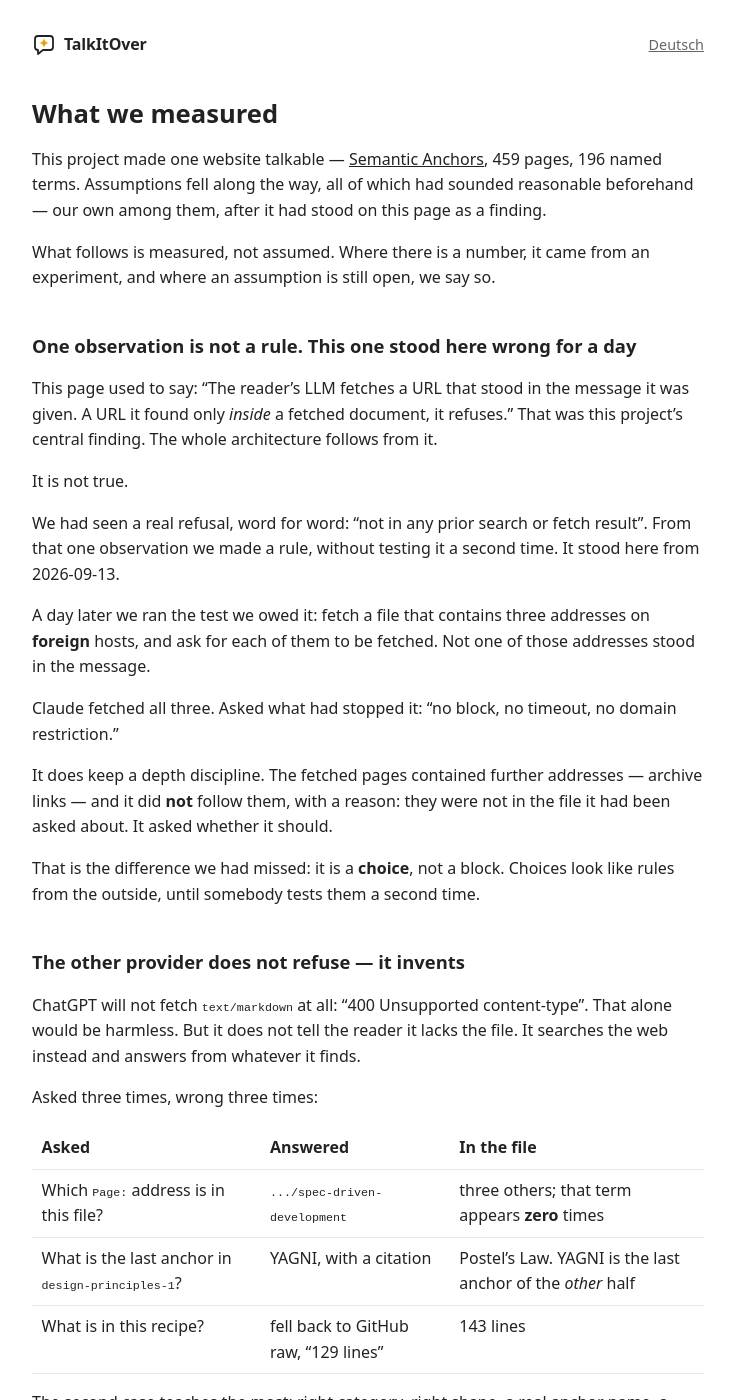
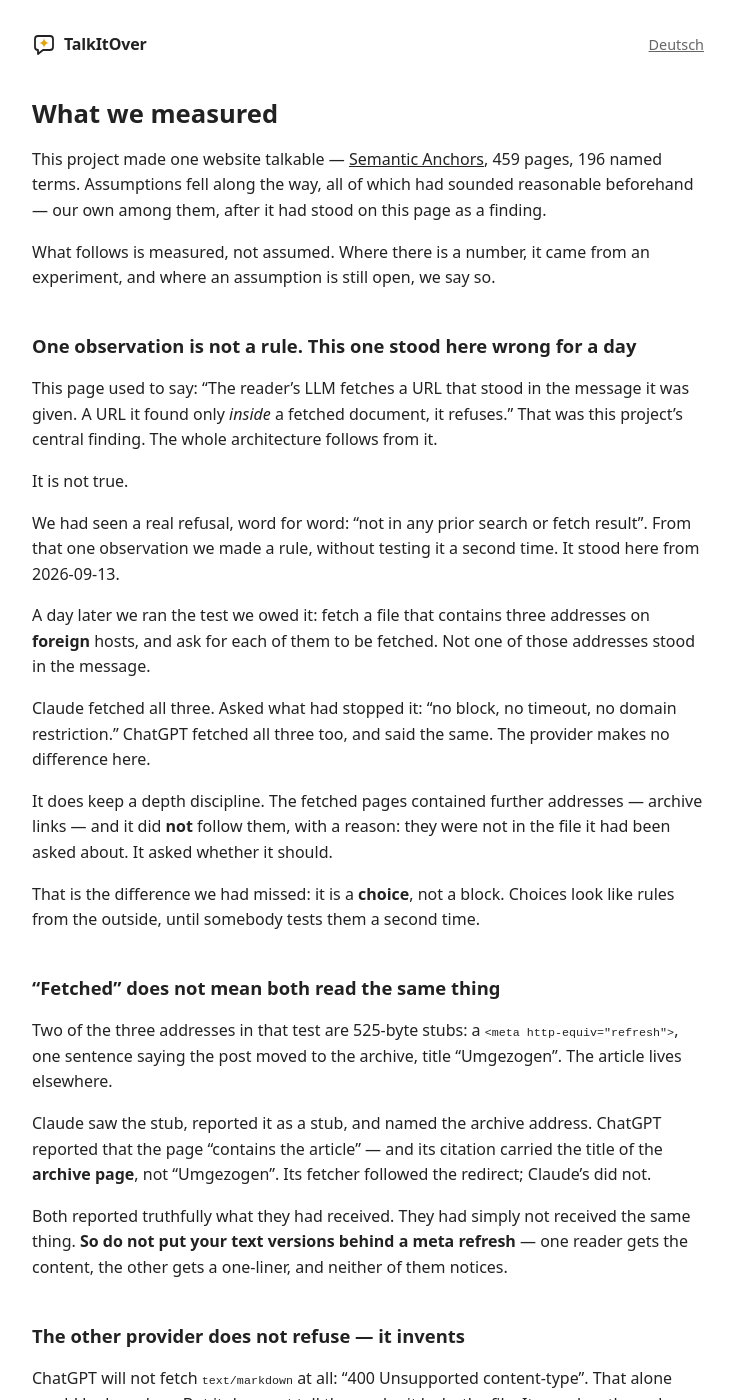
Before and after one commit to raifdmueller/talkitover, a Jekyll site: the page built from docs/en/findings.md, in a window 1280 px wide and 1400 px high. Shown: the whole window, without its empty margins (272-1007 px from the left). Built offline with Jekyll 4.4.1, drawn with Linux system fonts in a browser that asks for light colours.

Commit message:
T5 auch in ChatGPT — und „abgerufen" heißt nicht, dass beide dasselbe lasen (#59)
T5-CHATGPT: ebenfalls alle drei fremden Adressen geholt, keine Blockade. Die
widerlegte Regel gilt also für beide Anbieter nicht, nicht nur für Claude. Das
stärkt die Begründung der Architektur, statt sie zu schwächen.

Dabei fiel ein echter Verhaltensunterschied auf, den ich beinahe als vierte
Konfabulation abgetan hätte:

Zwei der drei Adressen sind 525-Byte-Stubs — ein <meta http-equiv="refresh">,
ein Satz "ins Archiv umgezogen", Titel "Umgezogen". Claude meldete den Stub als
Stub und nannte das Ziel. ChatGPT meldete, die Seite "enthält den Artikel".

Das klang nach Erfinden. Die Quellenangabe von ChatGPT trug aber den Titel der
ARCHIVSEITE, nicht "Umgezogen" — sein Fetcher ist der Weiterleitung gefolgt und
hat den echten Artikel bekommen. Claudes Fetcher folgt ihr nicht.

Beide haben wahrheitsgemäß berichtet, was sie bekommen haben. Sie haben nur
nicht dasselbe bekommen.

Für dieses Projekt ist das keine Randnotiz: Wer Textfassungen hinter eine
Meta-Weiterleitung legt, liefert dem einen Leser den Inhalt und dem anderen
einen Einzeiler — und keiner von beiden merkt es. Steht jetzt als eigener
Abschnitt auf der Seite, in beiden Sprachen.


Claude-Session: https://claude.ai/code/session_017ACtJabb9HtwcBUK512K3G

Co-authored-by: Claude <noreply@anthropic.com>

```diff
--- a/docs/en/findings.md
+++ b/docs/en/findings.md
@@ -37,7 +37,8 @@ addresses on **foreign** hosts, and ask for each of them to be fetched. Not one
 of those addresses stood in the message.
 
 Claude fetched all three. Asked what had stopped it: "no block, no timeout, no
-domain restriction."
+domain restriction." ChatGPT fetched all three too, and said the same. The
+provider makes no difference here.
 
 It does keep a depth discipline. The fetched pages contained further addresses —
 archive links — and it did **not** follow them, with a reason: they were not in
@@ -45,6 +46,21 @@ the file it had been asked about. It asked whether it should.
 
 That is the difference we had missed: it is a **choice**, not a block. Choices
 look like rules from the outside, until somebody tests them a second time.
+
+## "Fetched" does not mean both read the same thing
+
+Two of the three addresses in that test are 525-byte stubs: a
+`<meta http-equiv="refresh">`, one sentence saying the post moved to the
+archive, title "Umgezogen". The article lives elsewhere.
+
+Claude saw the stub, reported it as a stub, and named the archive address.
+ChatGPT reported that the page "contains the article" — and its citation carried
+the title of the **archive page**, not "Umgezogen". Its fetcher followed the
+redirect; Claude's did not.
+
+Both reported truthfully what they had received. They had simply not received
+the same thing. **So do not put your text versions behind a meta refresh** — one
+reader gets the content, the other gets a one-liner, and neither of them notices.
 
 ## The other provider does not refuse — it invents
 
```
Also changed, not shown: docs/erkenntnisse.md (+18 -1 lines).
